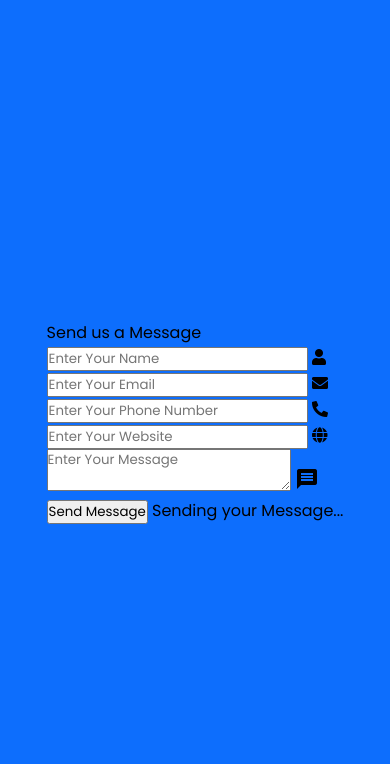
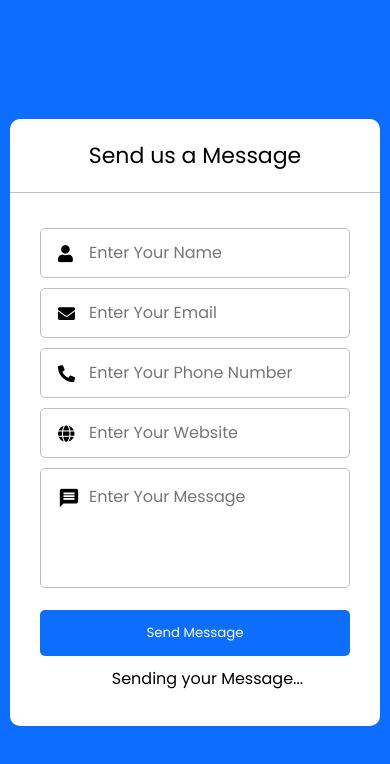
Before and after one commit to MESHach12345/Contact-Form, a plain HTML site: page index.html in a window 390 px wide. Drawn offline with Linux system fonts and the light colour scheme.

Commit message:
CSS Completed

```diff
--- a/index.html
+++ b/index.html
@@ -4,7 +4,7 @@
     <meta charset="UTF-8">
     <meta http-equiv="X-UA-Compatible" content="IE=edge">
     <meta name="viewport" content="width=device-width, initial-scale=1.0">
-    <title>Document</title>
+    <title>Contact Form</title>
     <link rel="stylesheet" href="styles.css">
     <!-- Styles -->
     <link rel="stylesheet" href="https://fonts.googleapis.com/icon?family=Material+Icons">
--- a/styles.css
+++ b/styles.css
@@ -15,3 +15,133 @@ body {
     min-height: 100vh;
     background: #0D6EFD;
 }
+
+.wrapper {
+    width: 720px;
+    background: white;
+    border-radius: 10px;
+}
+
+.wrapper header {
+    font-size: 22px;
+    font-weight: 600px;
+    padding: 20px 30px;
+    border-bottom: 1px solid #bfbfbf;
+}
+
+.wrapper form {
+    margin: 35px 30px;
+}
+
+form .dbl-field {
+    display: flex;
+    align-items: center;
+    justify-content: space-between;
+    margin-bottom: 25px;
+}
+
+.dbl-field .field {
+    height: 50px;
+    width: calc(100% / 2 - 13px);
+    position: relative;
+}
+
+form .field input,
+form .message textarea {
+    height: 100%;
+    width: 100%;
+    outline: none;
+    padding: 0 18px 0 48px;
+    font-size: 16px;
+    border-radius: 5px;
+    border: 1px solid #bfbfbf;
+}
+
+.wrapper form i {
+    position: absolute;
+    left: 18px;
+    top: 50%;
+    transform: translateY(-50%);
+    font-size: 17px;
+    pointer-events: none;
+}
+
+form .message {
+    position: relative;
+}
+
+form .message i {
+    top: 30.25px;
+    font-size: 22px;
+}
+
+form .message textarea {
+    min-height: 120px;
+    min-width: 100%;
+    max-height: 300px;
+    padding: 15px 20px 0 48px;
+}
+
+form .field input:focus,
+form .message textarea:focus {
+    border: 2px solid #0D6EFD;
+}
+
+form .field input:focus ~ i,
+form .message textarea:focus ~ i {
+    color: #0D6EFD;
+}
+
+form .button-area {
+    margin: 15px 0;
+    display: flex;
+    align-items: center;
+}
+
+.button-area button {
+    padding: 13px 25px;
+    border-radius: 5px;
+    border: none;
+    background: #0D6EFD;
+    color: white;
+    cursor: pointer;
+}
+
+.button-area span {
+    margin-left: 25px;
+}
+
+@media (max-width: 600px) {
+    .wrapper header {
+        text-align: center;
+    }
+
+    form .dbl-field {
+        flex-direction: column;
+        margin-bottom: 0;
+    }
+
+    .dbl-field .field {
+        width: 100%;
+        margin-top: 0;
+        margin-bottom: 10px;
+    }
+
+    .button-area button {
+        width: 100%;
+    }
+
+    form .button-area {
+        flex-direction: column;
+    }
+
+    .button-area span {
+        margin-top: 10px;
+        text-align: center;
+        justify-content: center;
+    }
+
+    form .message textarea {
+        resize: none;
+    }
+}
```
